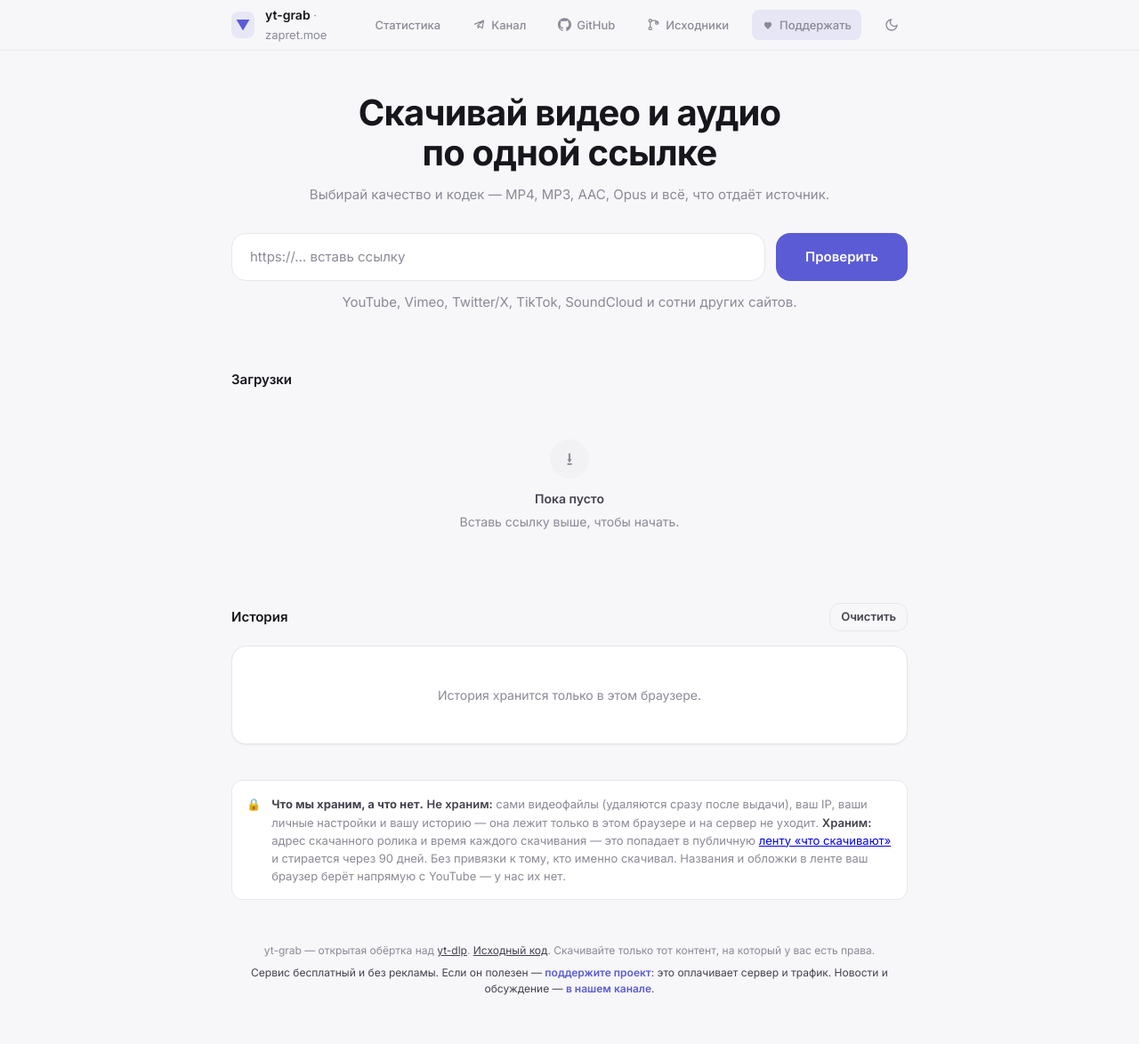
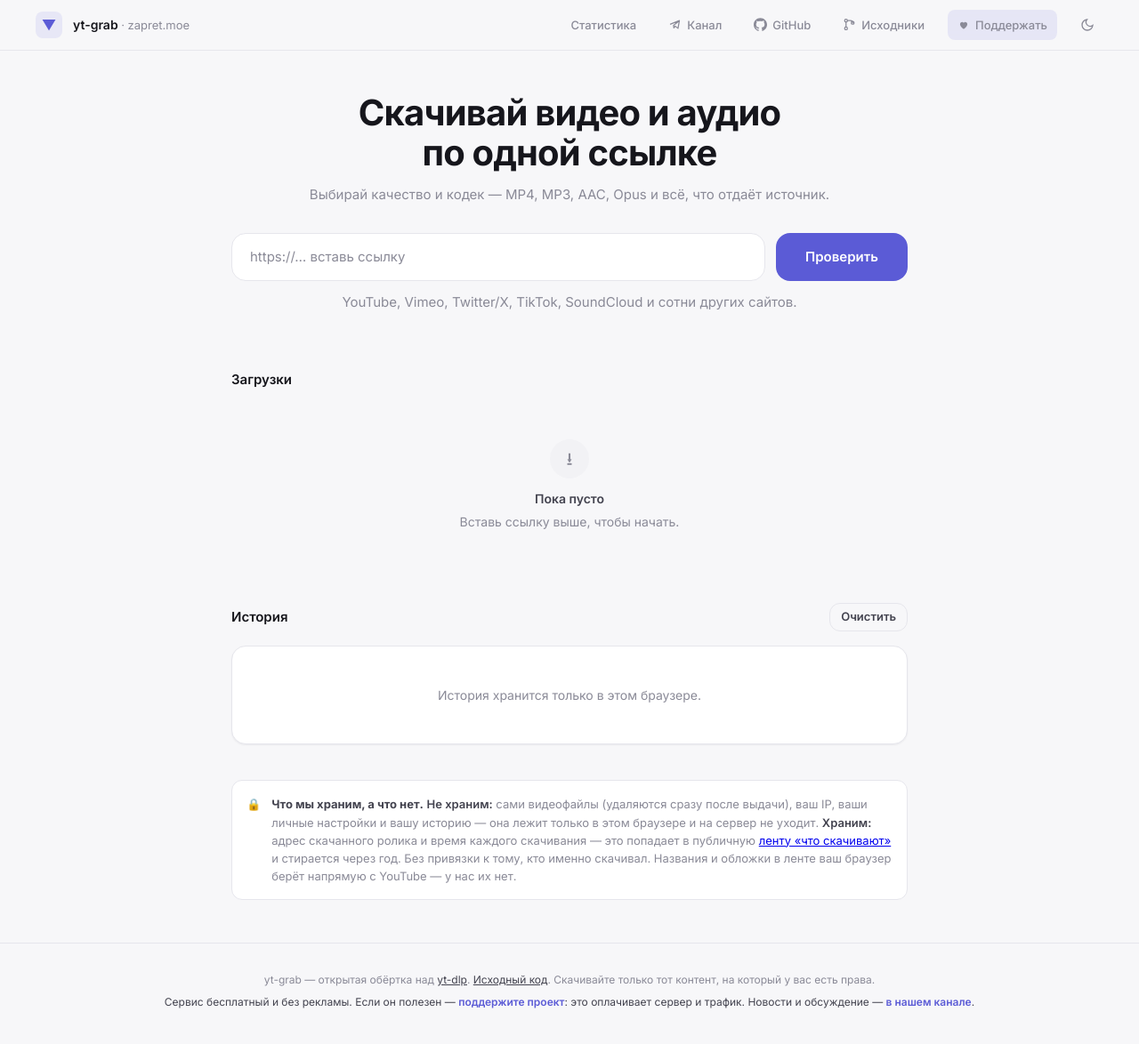
Before and after one commit to zapret-discordyoutube/yt-dlp-gui, a Flask app: page / in a window 1280 px wide. Shown: the whole page at 89% size. Before the commit the page ends 1119 px from the top, so only its background shows below. Run offline with Flask 3, Linux system fonts and the light colour scheme.

Commit message:
Шапка и футер на всю ширину, история хранится год
Содержимое шапки и футер были заперты в контейнере .wrap (760px),
из-за чего на широком экране пункты и текст жались к центру. Вынес
футер из main и дал обоим блокам полную ширину с адаптивными боковыми
отступами (16–40px); футер отделён верхней границей.

Заодно поднял срок хранения времён скачиваний с 90 дней до года,
выровняв с лентой: одна запись ~190 байт с индексами, так что год
даже при ~1000 загрузках в сутки — это ~70 МБ.

Co-Authored-By: Claude Opus 4.8 <noreply@anthropic.com>

```diff
--- a/config.py
+++ b/config.py
@@ -79,7 +79,9 @@ FEED_ENABLED = os.environ.get("YTG_FEED_ENABLED", "1") == "1"
 FEED_PAGE_SIZE = int(os.environ.get("YTG_FEED_PAGE_SIZE", "50"))
 # Сколько хранить времена отдельных скачиваний. Таблица растёт на строку с
 # каждой загрузкой, и без предела превращается в вечный журнал активности.
-EVENT_RETENTION_DAYS = int(os.environ.get("YTG_EVENT_RETENTION_DAYS", "90"))
+# Одна запись — около 190 байт с индексами, так что год при ~1000 загрузках
+# в сутки — это ~70 МБ. Держим наравне с лентой (FEED_RETENTION_DAYS).
+EVENT_RETENTION_DAYS = int(os.environ.get("YTG_EVENT_RETENTION_DAYS", "365"))
 
 # Через сколько считать задачу зависшей и снимать её. Отдельная настройка,
 # а не множитель от TASK_TTL: прежняя запись `TASK_TTL_MINUTES * 120`
--- a/static/style.css
+++ b/static/style.css
@@ -129,7 +129,8 @@ h1,h2,h3{color:var(--text); margin:0}
   backdrop-filter:blur(12px); -webkit-backdrop-filter:blur(12px);
   border-bottom:1px solid var(--border);
 }
-.topbar__in{display:flex; align-items:center; justify-content:space-between; height:56px}
+.topbar__in{display:flex; align-items:center; justify-content:space-between; height:56px;
+  width:100%; padding-inline:clamp(16px, 4vw, 40px)}
 .brand{display:flex; align-items:center; gap:var(--s-3); font-weight:600; color:var(--text)}
 .brand__mark{
   width:30px; height:30px; border-radius:var(--r-sm);
@@ -363,8 +364,11 @@ select.input{height:40px; font-size:14px; border-radius:var(--r-md); padding:0 v
   animation:shimmer 1.3s infinite;
 }
 
-footer{margin:var(--s-12) 0 var(--s-8); color:var(--text-muted); font-size:12px; text-align:center}
-footer a{color:var(--text-secondary)}
+.footer{margin-top:var(--s-12); padding-block:var(--s-8);
+  border-top:1px solid var(--border);
+  color:var(--text-muted); font-size:12px; text-align:center}
+.footer__in{width:100%; padding-inline:clamp(16px, 4vw, 40px)}
+.footer a{color:var(--text-secondary)}
 
 .hidden{display:none !important}
 .sr{position:absolute; width:1px; height:1px; padding:0; margin:-1px; overflow:hidden; clip:rect(0,0,0,0); white-space:nowrap; border:0}
--- a/templates/index.html
+++ b/templates/index.html
@@ -19,7 +19,7 @@
 <body>
 
 <header class="topbar">
-  <div class="wrap topbar__in">
+  <div class="topbar__in">
     <div class="brand">
       <span class="brand__mark" aria-hidden="true">▼</span>
       <span>yt-grab <span class="brand__sub">· zapret.moe</span></span>
@@ -177,13 +177,15 @@
       <em>Не храним:</em> сами видеофайлы (удаляются сразу после выдачи), ваш IP, ваши личные настройки
       и вашу историю — она лежит только в этом браузере и на сервер не уходит.
       <em>Храним:</em> адрес скачанного ролика и время каждого скачивания — это попадает в
-      публичную <a href="/stats">ленту «что скачивают»</a> и стирается через 90 дней.
+      публичную <a href="/stats">ленту «что скачивают»</a> и стирается через год.
       Без привязки к тому, кто именно скачивал.
       Названия и обложки в ленте ваш браузер берёт напрямую с YouTube — у нас их нет.</span>
     </div>
   </section>
+</main>
 
-  <footer>
+<footer class="footer">
+  <div class="footer__in">
     <p>yt-grab — открытая обёртка над
       <a href="https://github.com/yt-dlp/yt-dlp" rel="noopener noreferrer" target="_blank">yt-dlp</a>.
       <a href="https://git.zapret.moe/zapretdiscordyoutube/yt-dlp-gui" rel="noopener noreferrer" target="_blank">Исходный код</a>.
@@ -194,8 +196,8 @@
       это оплачивает сервер и трафик. Новости и обсуждение —
       <a href="https://t.me/bypassblock" rel="noopener noreferrer" target="_blank">в нашем канале</a>.
     </p>
-  </footer>
-</main>
+  </div>
+</footer>
 
 <div class="toasts" id="toasts" aria-live="polite" role="status"></div>
 
```
Also changed, not shown: templates/stats.html (+7 -5 lines).
